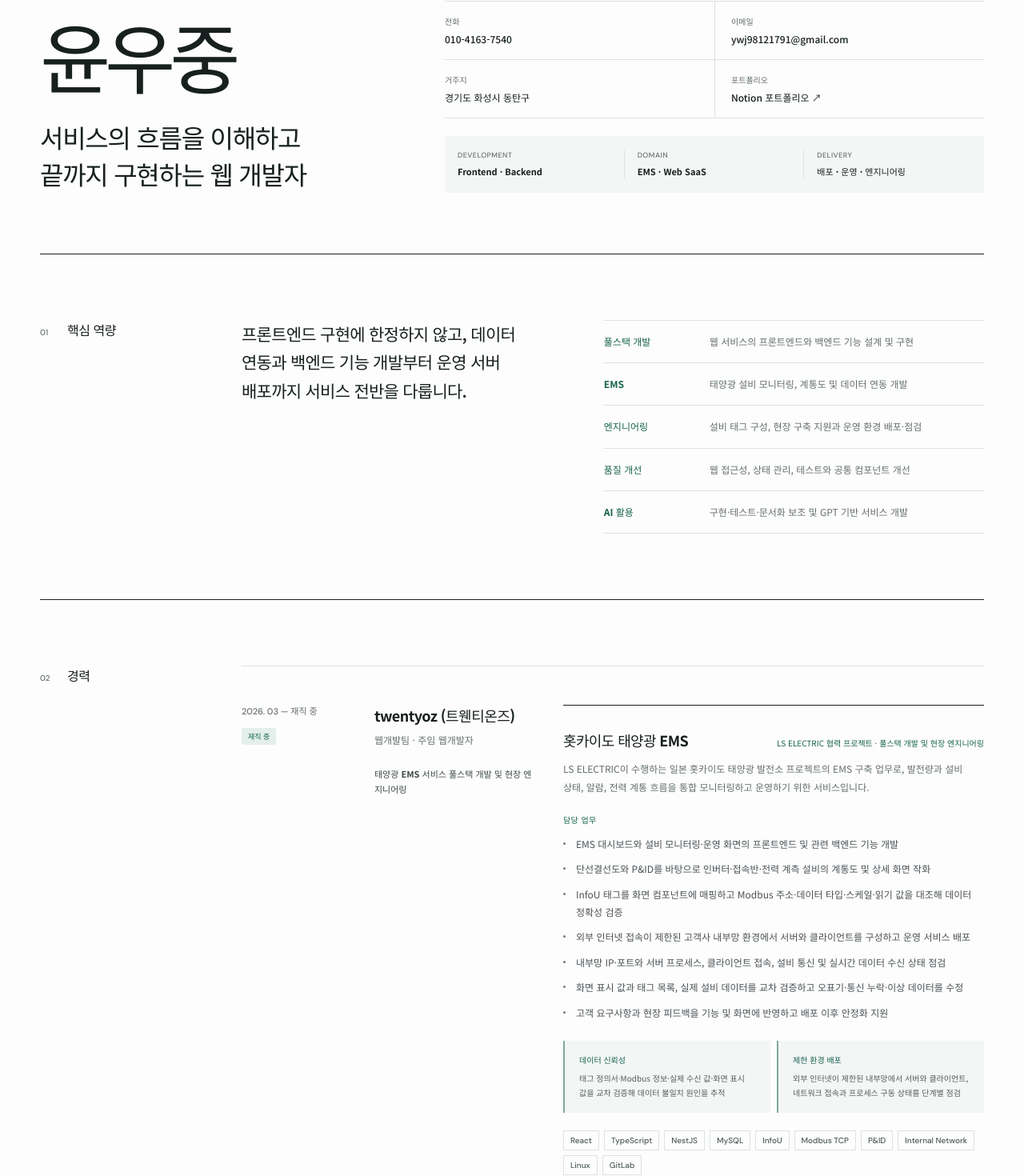
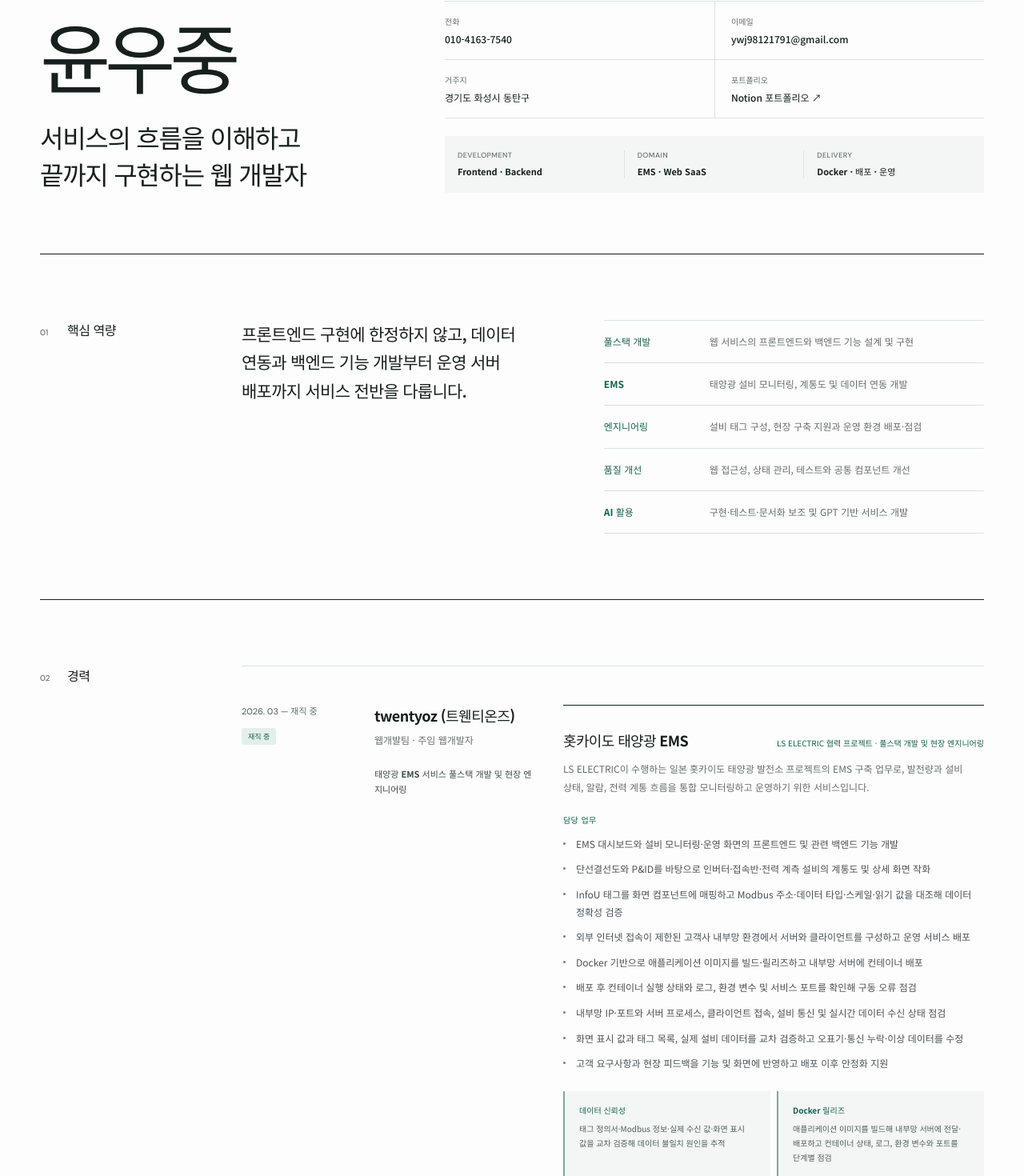
Before and after one commit to woojoung1217/resume, a React (Vite) app: page / in a window 1280 px wide. Shown: the part 373-1843 px from the top of the page at 80% size. Built offline with nearby package versions, Linux system fonts and the light colour scheme.

Commit message:
feat: expand release experience and AI-focused profile

```diff
--- a/package.json
+++ b/package.json
@@ -1,5 +1,5 @@
 {
-  "name": "resume",
+  "name": "utils",
   "private": true,
   "version": "0.1.0",
   "type": "module",
--- a/src/data.js
+++ b/src/data.js
@@ -12,7 +12,7 @@ export const profile = {
   valuePoints: [
     { label: 'Development', value: 'Frontend · Backend' },
     { label: 'Domain', value: 'EMS · Web SaaS' },
-    { label: 'Delivery', value: '배포 · 운영 · 엔지니어링' },
+    { label: 'Delivery', value: 'Docker · 배포 · 운영' },
   ],
   portfolio: 'https://developing-cell-df2.notion.site/1a1047c27d53806a9919fddc2791366f',
   links: [
@@ -57,15 +57,17 @@ export const profile = {
             '단선결선도와 P&ID를 바탕으로 인버터·접속반·전력 계측 설비의 계통도 및 상세 화면 작화',
             'InfoU 태그를 화면 컴포넌트에 매핑하고 Modbus 주소·데이터 타입·스케일·읽기 값을 대조해 데이터 정확성 검증',
             '외부 인터넷 접속이 제한된 고객사 내부망 환경에서 서버와 클라이언트를 구성하고 운영 서비스 배포',
+            'Docker 기반으로 애플리케이션 이미지를 빌드·릴리즈하고 내부망 서버에 컨테이너 배포',
+            '배포 후 컨테이너 실행 상태와 로그, 환경 변수 및 서비스 포트를 확인해 구동 오류 점검',
             '내부망 IP·포트와 서버 프로세스, 클라이언트 접속, 설비 통신 및 실시간 데이터 수신 상태 점검',
             '화면 표시 값과 태그 목록, 실제 설비 데이터를 교차 검증하고 오표기·통신 누락·이상 데이터를 수정',
             '고객 요구사항과 현장 피드백을 기능 및 화면에 반영하고 배포 이후 안정화 지원',
           ],
           technicalNotes: [
             { label: '데이터 신뢰성', value: '태그 정의서·Modbus 정보·실제 수신 값·화면 표시 값을 교차 검증해 데이터 불일치 원인을 추적' },
-            { label: '제한 환경 배포', value: '외부 인터넷이 제한된 내부망에서 서버와 클라이언트, 네트워크 접속과 프로세스 구동 상태를 단계별 점검' },
+            { label: 'Docker 릴리즈', value: '애플리케이션 이미지를 빌드해 내부망 서버에 전달·배포하고 컨테이너 상태, 로그, 환경 변수와 포트를 단계별 점검' },
           ],
-          stack: ['React', 'TypeScript', 'NestJS', 'MySQL', 'InfoU', 'Modbus TCP', 'P&ID', 'Internal Network', 'Linux', 'GitLab'],
+          stack: ['React', 'TypeScript', 'NestJS', 'MySQL', 'Docker', 'InfoU', 'Modbus TCP', 'P&ID', 'Internal Network', 'Linux', 'GitLab'],
         },
         {
           title: 'Twentyoz Tech Blog',
@@ -78,14 +80,14 @@ export const profile = {
             '페이지별 메타데이터, Open Graph, 구조화 데이터, canonical·hreflang과 RSS를 적용해 검색 및 콘텐츠 공유 환경 구성',
             'Admin에서 게시글·카테고리·태그·작성자·이미지 업로드와 게시 상태를 관리하는 기능 개발',
             'NestJS와 Prisma 기반 콘텐츠 API 및 데이터 모델을 구성하고 프론트엔드와 연동',
-            '운영 도메인에 공개 웹과 Admin·API를 배포하고 환경 설정, 빌드 및 배포 후 기능·응답 상태 점검',
+            'Docker 기반 릴리즈를 통해 운영 도메인에 공개 웹과 Admin·API를 배포하고 환경 설정과 서비스 응답 상태 점검',
             '배포 이후 콘텐츠 노출, 이미지, 검색과 다국어 경로 등의 운영 이슈를 확인하고 지속적으로 개선',
           ],
           technicalNotes: [
             { label: '풀스택 구조', value: '공개 웹·Admin·API를 분리하고 React와 NestJS·Prisma 기반으로 콘텐츠 생성부터 노출까지의 흐름 구현' },
             { label: '검색·배포 품질', value: 'SSR 메타데이터, 구조화 데이터, RSS와 다국어 URL을 구성하고 운영 도메인 배포 후 응답과 노출 상태 검증' },
           ],
-          stack: ['React', 'TypeScript', 'TanStack Query', 'Ant Design', 'NestJS', 'Prisma', 'MySQL', 'SSR', 'SEO', 'RSS', 'GitLab'],
+          stack: ['React', 'TypeScript', 'TanStack Query', 'Ant Design', 'NestJS', 'Prisma', 'MySQL', 'Docker', 'SSR', 'SEO', 'RSS', 'GitLab'],
         },
       ],
       current: true,
@@ -178,7 +180,7 @@ export const profile = {
     school: '순천향대학교',
     major: '컴퓨터소프트웨어 · 4년제 졸업',
   },
-  skills: ['React', 'TypeScript', 'JavaScript', 'Vue.js', 'Next.js', 'NestJS', 'HTML5', 'CSS', 'MySQL', 'Git', 'GitLab'],
+  skills: ['React', 'TypeScript', 'JavaScript', 'Vue.js', 'Next.js', 'NestJS', 'HTML5', 'CSS', 'MySQL', 'Docker', 'Linux', 'Git', 'GitLab'],
   aiUsage: [
     {
       title: '기능 구현 및 문제 해결',
@@ -202,5 +204,5 @@ export const profile = {
     },
   ],
   introduction:
-    '저는 협업과 소통을 기반으로 성장하는 웹 개발자입니다. 의견이 다를 때 상대의 생각을 먼저 경청하고 논리적인 타협점을 찾아 문제를 해결합니다. 코드 리뷰와 문서화로 팀이 같은 방향을 바라보게 만들고, 맡은 작업의 일정과 품질을 끝까지 책임집니다. React와 TypeScript 기반 개발에 익숙하며 웹 표준과 접근성을 고려한 UI부터 백엔드 기능, 배포와 운영까지 서비스 전체 흐름을 이해하고자 합니다. AI 도구 역시 정답을 대신하는 수단이 아니라 요구사항 분석, 구현, 테스트와 문서화의 생산성을 높이는 개발 도구로 활용하며 결과를 직접 검증합니다. 단순히 작동하는 화면을 넘어 팀과 함께 성장하며 사용자에게 의미 있는 경험을 제공하는 개발자를 목표로 합니다.',
+    '저는 프론트엔드와 백엔드 개발, Docker 기반 릴리즈와 운영까지 서비스의 전체 흐름을 책임지는 웹 개발자입니다. 태양광 EMS를 개발하며 웹 화면과 API뿐 아니라 설비 데이터 연동, 내부망 배포와 현장 엔지니어링을 경험했고, 기업 기술 블로그와 SaaS 제품을 개발하며 사용자 경험과 운영 안정성을 함께 고민해 왔습니다. 개발 과정에서는 AI를 요구사항 분석, 구현 방향 탐색, 테스트 케이스 확장과 문서화에 적극 활용합니다. 다만 생성된 결과를 그대로 적용하지 않고 프로젝트 구조, 타입, 보안과 실제 실행 결과를 직접 검증하며 품질을 책임집니다. 특히 고객 데이터와 내부망 정보는 AI에 입력하지 않는 원칙을 지키고 있습니다. 빠르게 변화하는 기술을 목적에 맞게 선택하고, 팀과 맥락을 공유하며, 개발부터 배포 이후의 개선까지 끝까지 완수하는 개발자가 되겠습니다.',
 };
--- a/src/main.jsx
+++ b/src/main.jsx
@@ -153,6 +153,7 @@ function Skills() {
   const groups = [
     { label: 'Frontend', items: ['React', 'TypeScript', 'JavaScript', 'Vue.js', 'Next.js', 'HTML5', 'CSS'] },
     { label: 'Backend & Data', items: ['NestJS', 'MySQL'] },
+    { label: 'Release & Operations', items: ['Docker', 'Linux', 'Container Release', 'Environment Configuration', 'Log Monitoring', 'Internal Network Deployment'] },
     { label: 'EMS & Engineering', items: ['InfoU', 'Modbus', 'P&ID', 'Tag Mapping', 'Internal Network Deployment', 'System Monitoring'] },
     { label: 'Web Platform', items: ['TanStack Query', 'Vue i18n', 'Canvas', 'Chart.js', 'html2pdf'] },
     { label: 'AI & Productivity', items: ['GPT Integration', 'AI-assisted Development', 'Prompt Design', 'Result Validation'] },
@@ -227,7 +228,8 @@ function Introduction() {
     <section className="resume-section introduction">
       <SectionTitle number="06">자기소개</SectionTitle>
       <div>
-        <h3>협업과 책임감을 바탕으로 성장하는 개발자</h3>
+        <p className="intro-kicker">AI-ASSISTED · FULL-CYCLE DEVELOPMENT</p>
+        <h3>AI를 활용해 더 빠르게 실행하고,<br />검증과 결과에는 직접 책임집니다.</h3>
         <p>{profile.introduction}</p>
       </div>
     </section>
--- a/src/styles.css
+++ b/src/styles.css
@@ -144,6 +144,7 @@ p, li { word-break: keep-all; overflow-wrap: break-word; }
 .award-block p + p { margin-top: 14px; }
 
 .introduction > div:last-child { max-width: 760px; }
+.intro-kicker { margin: 0 0 16px !important; color: var(--accent) !important; font: 600 10px 'DM Sans' !important; letter-spacing: .12em; }
 .introduction h3 { margin: 0 0 24px; font-size: 24px; letter-spacing: -.04em; }
 .introduction p { margin: 0; color: #4f5459; font-size: 13px; line-height: 2.05; }
 
--- a/vite.config.js
+++ b/vite.config.js
@@ -3,5 +3,5 @@ import react from '@vitejs/plugin-react';
 
 export default defineConfig({
   plugins: [react()],
-  base: process.env.GITHUB_ACTIONS ? '/resume/' : '/',
+  base: process.env.GITHUB_ACTIONS ? '/utils/' : '/',
 });
```
Also changed, not shown: 2 other files (tests, documents, lock files or other folders).
